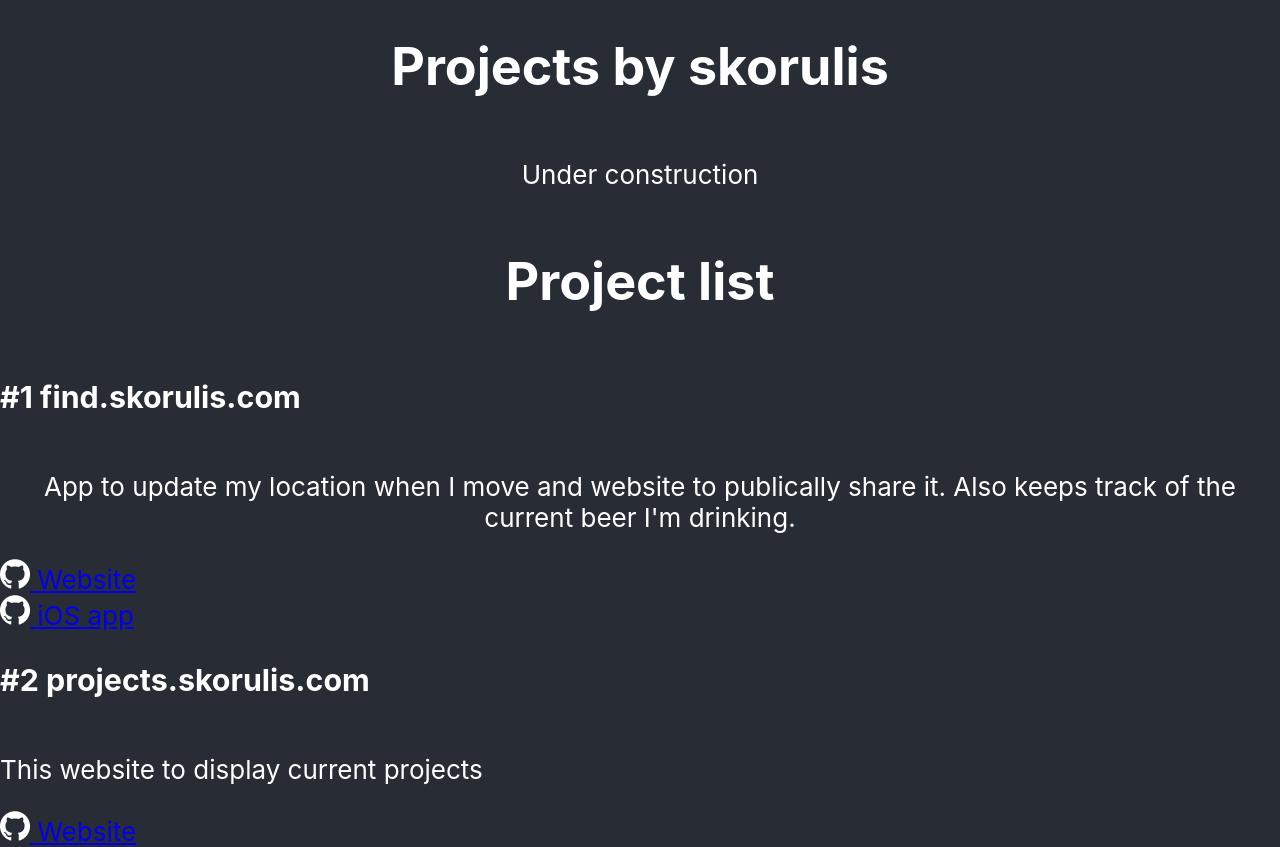
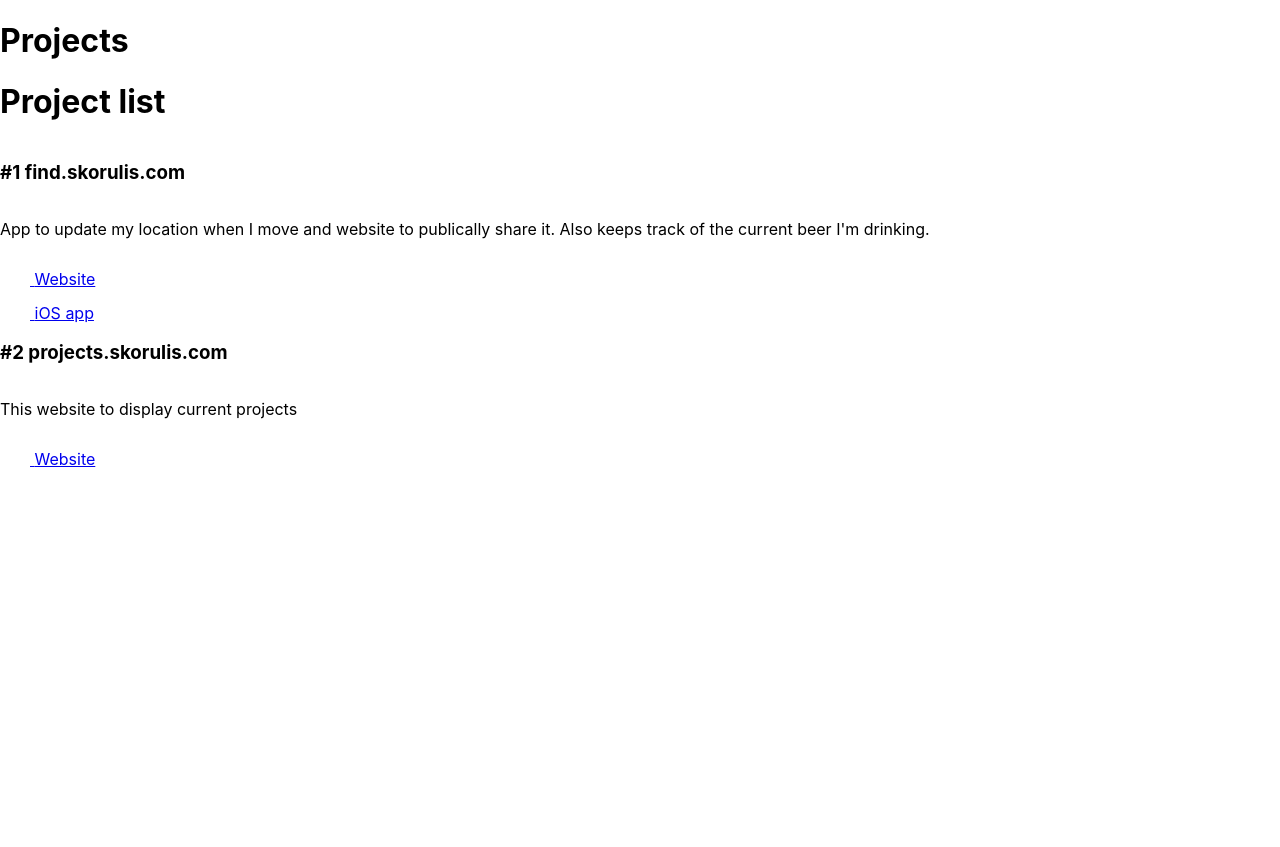
Before and after one commit to skorulis/projects.skorulis.com, a React (Create React App) app: page / in a window 1280 px wide. After the commit the page ends 800 px from the top, so only its background shows below. Built offline with nearby package versions, Linux system fonts and the light colour scheme.

Commit message:
Move CSS around

```diff
--- a/public/index.html
+++ b/public/index.html
@@ -24,7 +24,7 @@
       work correctly both with client-side routing and a non-root public URL.
       Learn how to configure a non-root public URL by running `npm run build`.
     -->
-    <title>React App</title>
+    <title>Projects by skorulis</title>
   </head>
   <body>
     <noscript>You need to enable JavaScript to run this app.</noscript>
--- a/src/App.tsx
+++ b/src/App.tsx
@@ -1,19 +1,13 @@
 import React from 'react';
-import './App.css';
+import './css/App.css';
 import { ProjectList } from './scene/ProjectList';
+import { Header } from "./scene/Header"
 
 function App() {
   return (
-    <div className="App">
-      <header className="App-header">
-        <h1>
-          Projects by skorulis
-        </h1>
-        <p>
-          Under construction
-        </p>
-        <ProjectList />
-      </header>
+    <div>
+      <Header />
+      <ProjectList />
     </div>
   );
 }
--- a/src/index.tsx
+++ b/src/index.tsx
@@ -1,6 +1,6 @@
 import React from 'react';
 import ReactDOM from 'react-dom/client';
-import './index.css';
+import './css/index.css';
 import App from './App';
 import reportWebVitals from './reportWebVitals';
 
--- /dev/null
+++ b/src/scene/Header.tsx
@@ -0,0 +1,19 @@
+import { Component } from "react";
+
+export class Header extends Component<{}, {}> {
+
+    constructor(props: {}) {
+        super(props);
+    }
+
+    // Rendering
+
+    render() {
+        return <header>
+            <h1>
+                Projects
+            </h1>
+      </header>
+    }
+
+}
```
Also changed, not shown: src/css/App.css (renamed from src/App.css), src/css/index.css (renamed from src/index.css).
